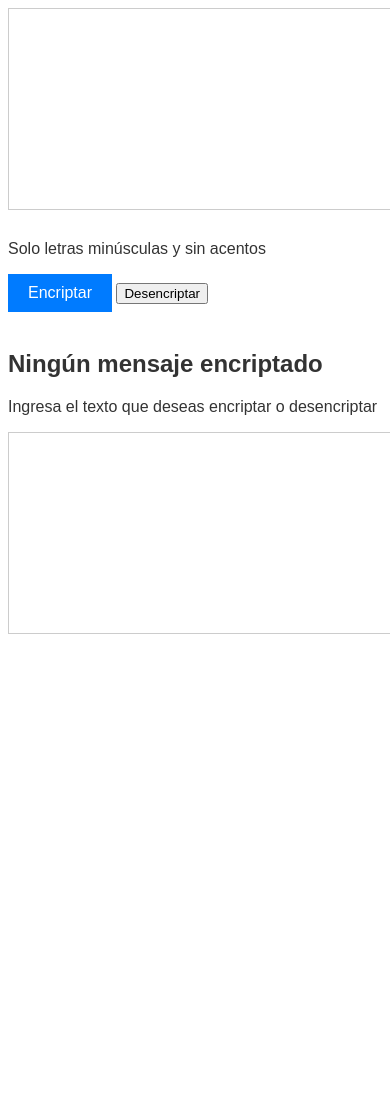
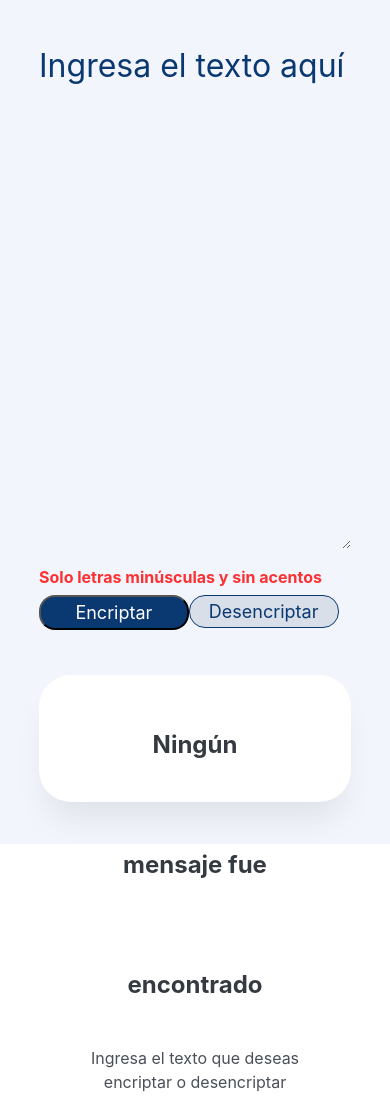
Before and after one commit to sebacho02/Encriptador, a plain HTML site: page index.html in a window 390 px wide. Before the commit the page ends 844 px from the top, so only its background shows below. Drawn offline with nearby package versions, Linux system fonts and the light colour scheme.

Commit message:
Challenge

```diff
--- a/index.html
+++ b/index.html
@@ -1,16 +1,25 @@
 <!DOCTYPE html>
-<html lang="es">
+<html lang="en">
     <head>
-    <meta charset="UTF-8">
+        <meta charset="UTF-8"/>
+        <meta http-equiv="X-UA-Compatible" content="IE=edge" />
         <meta name="viewport" content="width=device-width, initial-scale=1.0">
-    <title>Encriptador de texto</title>
+        <title>Encriptador de Texto</title>
+        <link rel="shortcut icon" href="imagenes/favicon.png" type="image/x-icon" />
         <link rel="stylesheet" href="styles.css">
+        <script src="https://unpkg.com/sweetalert/dist/sweetalert.min.js"></script>
     </head>
     <body>
         <div class="container">
             <div class="encriptar">
-                <textarea name="texto" class="texto" id="texto" cols="30" rows="10" placeholder="Ingresa el texto">
-                </textarea>
+                <textarea
+                name="texto"
+                class="texto"
+                id="texto"
+                cols="30"
+                rows="10"
+                placeholder="Ingresa el texto aquí"
+                ></textarea>
 
                 <div class="terminos">
                     <p>Solo letras minúsculas y sin acentos</p>
@@ -22,14 +31,15 @@
                         type="button"
                         class="btn-desencriptar"
                         value="Desencriptar"
-                    onclick="desencriptar()">
+                        onclick="desencriptar()"
+                    />
                 </div>
                 <div class="encriptador">
-                <img src="" alt="" id="muñeco">
+                    <img src="imagenes/muñeco.png" alt="" id="muñeco"/>
                     <div class="mensaje-encriptado" id="mensaje-encriptado">
-                    <h2 id="titulo-mensaje">Ningún mensaje encriptado</h2>
+                        <h2 id="titulo-mensaje">Ningún mensaje fue encontrado</h2>
                         <p id="parrafo">Ingresa el texto que deseas encriptar o desencriptar</p>
-                    <textarea name="mensaje" id="mensaje" cols="30" rows="10" class="mensaje"></textarea>
+                    </div>
                 </div>
             </div>
         </div>
--- a/index.js
+++ b/index.js
@@ -1,18 +1,51 @@
-function encriptar(texto) {
-    var vocales = ["e", "i", "a", "o", "u"];
-    var reemplazos = ["enter", "imes", "ai", "ober", "ufat"];
-    var resultado = "";
+function encriptar(){
+  let texto = document.getElementById("texto").value;
+  let tituloMensaje = document.getElementById("titulo-mensaje");
+  let parrafo = document.getElementById("parrafo");
+  let muñeco = document.getElementById("muñeco");
 
-    for (var i = 0; i < texto.length; i++) {
-      var letra = texto[i];
-      var indice = vocales.indexOf(letra);
+  let textoCifrado = texto
+      .replace(/e/gi, "enter")
+      .replace(/i/gi, "imes")
+      .replace(/a/gi, "ai")
+      .replace(/o/gi, "ober")
+      .replace(/u/gi, "ufat");
 
-      if (indice >= 0) {
-        resultado += reemplazos[indice];
-      } else {
-        resultado += letra;
-      }
+  if (texto.length !=0){
+      document.getElementById("texto").value = textoCifrado;
+      tituloMensaje.textContent = "Texto encriptado con éxito";
+      parrafo.textContent = "";
+      muñeco.src = "./imagenes/encriptador.jpg"
+  } else{
+      muñeco.src = "./imagenes/muñeco.png";
+      tituloMensaje.textContent = "Ningún mensaje fue encontrado";
+      parrafo.textContent = "Ingresa el texto que deseas encriptar o desencriptar";
+      swal("Ooops!", "Debes ingresar un texto", "warning");
+  }
+}
+
+function desencriptar() {
+  let texto = document.getElementById("texto").value;
+  let tituloMensaje = document.getElementById("titulo-mensaje");
+  let parrafo = document.getElementById("parrafo");
+  let muñeco = document.getElementById("muñeco");
+
+  let textoCifrado = texto
+    .replace(/enter/gi, "e")
+    .replace(/imes/gi, "i")
+    .replace(/ai/gi, "a")
+    .replace(/ober/gi, "o")
+    .replace(/ufat/gi, "u");
+
+    if (texto.length != 0) {
+      document.getElementById("texto").value = textoCifrado;
+      tituloMensaje.textContent = "Texto desencriptado con éxito";
+      parrafo.textContent = "";
+      muñeco.src = "./imagenes/desencriptado.jpg";
+    } else {
+      muñeco.src = "./imagenes/muñeco.png";
+      tituloMensaje.textContent = "Ningún mensaje fue encontrado";
+      parrafo.textContent = "Ingresa el texto que deseas encriptar o desencriptar";
+      swal("Ooops!", "Debes ingresar un texto", "warning");
     }
-
-    return resultado;
-  }
+}
--- a/styles.css
+++ b/styles.css
@@ -1,60 +1,228 @@
-body {
-    font-family: Arial, sans-serif;
-    font-size: 16px;
-    color: #333;
+*{
+  margin: 0;
+  padding: 0;
 }
 
-  header {
-    text-align: center;
-    padding: 20px;
+.container{
+  position: relative;
+  width: 100vw;
+  height: 100vh;
+  background: #f3f5fc;
 }
 
-  main {
-    max-width: 500px;
-    margin: 0 auto;
+.texto{
+  position: absolute;
+  width: 42%;
+  height: 60%;
+  left: 12%;
+  top: 15%;
+  border: none;
+  font-family: "Inter";
+  font-style: normal;
+  font-weight: 400;
+  font-size: 32px;
+  line-height: 150%;
+  background-color: #f3f5fc;
 }
 
-  section {
-    padding: 20px;
+.texto::placeholder{
+  color: #0a3871;
 }
 
-  form {
+.texto:focus,
+.texto:active{
+  border: none;
+  outline: none;
+}
+
+.terminos{
+  display: flex;
+  flex-direction: row;
+  align-items: center;
+  padding: 0px;
+  gap: 8px;
+  position: absolute;
+  width: 80%;
+  left: 12%;
+  top: 80%;
+}
+
+.terminos p {
+  font-family: "Inter";
+  font-style: normal;
+  font-weight: 700;
+  font-size: 18px;
+  line-height: 150%;
+  color: red;
+  opacity: 0.8;
+  flex: none;
+  order: 1;
+  flex-grow: 0;
+}
+
+.botones{
+  display: flex;
+  flex-direction: rox;
+  align-items: flex-start;
+  padding: 1% 0;
+  position: absolute;
+  width: 80%;
+  left: 12%;
+  top: 82%;
+}
+
+.btn-encriptar{
+  align-items: center;
+  justify-content: center;
+  padding: 2%;
+  gap: 8px;
+  width: 25%;
+  background-color: #0a3871;
+  border-radius: 24px;
+  font-family: "Inter";
+  font-size: 18px;
+  line-height: 19px;
+  text-align: center;
+  color: #fff;
+}
+
+.btn-desencriptar{
+  box-sizing: border-box;
+  display: flex;
+  flex-direction: row;
+  align-items: flex-start;
+  justify-content: center;
+  padding: 2%;
+  gap: 8px;
+  width: 25%;
+  background: #d8dfe8;
+  border: 1px solid #0a3871;
+  border-radius: 24px;
+  font-family: "Inter";
+  font-weight: 400;
+  font-size: 18px;
+  line-height: 19px;
+  text-align: center;
+  color: #0a3871;
+}
+
+.btn-desencriptar:hover,
+.btn-encriptar:hover{
+  margin: 0.3%;
+  width: 24.5%;
+  padding: 1.8%;
+}
+
+
+.encriptador {
+  display: flex;
+  justify-content: center;
+  position: absolute;
+  width: 30%;
+  height: 90%;
+  left: 60%;
+  top: 5%;
+  background: #fff;
+  box-shadow: 0px 24px 32px -8px rgba(0, 0, 0, 0.08);
+  border-radius: 32px;
+}
+
+
+.mensaje-encriptado {
   display: flex;
   flex-direction: column;
+  align-items: center;
+  padding: 1%;
+  gap: 1px;
+  position: absolute;
+  width: 100%;
+  top: 60%;
+  text-align: center;
 }
 
-  label {
-    margin-bottom: 5px;
+.mensaje-encriptado h2{
+  width: 60%;
+  font-family: "Inter";
+  font-style: normal;
+  font-weight: 700;
+  font-size: 24px;
+  line-height: 120px;
+  text-align: center;
+  color: #343a40;
 }
 
-  textarea {
-    width: 100%;
-    padding: 10px;
-    margin-bottom: 10px;
-    border: 1px solid #ccc;
-    font-family: inherit;
-    font-size: inherit;
+.mensaje-encriptado p{
+  width: 80%;
+  font-family: "Inter";
+  font-style: normal;
+  font-weight: 400;
+  font-size: 16px;
+  line-height: 150%;
+  text-align: center;
+  color: #495057;
 }
 
-  button {
-    padding: 10px 20px;
-    background-color: #007bff;
-    color: #fff;
-    border: none;
-    cursor: pointer;
+.encriptador img {
+  position: absolute;
+  width: 80%;
+  height: 50%;
+  top: 15%;
+}
+
+/* Responsive design */
+@media(max-width: 57.5em) {
+  .container{
+    display: flex;
+    flex-direction: row;
+  }
+
+  .encriptar {
+    width: 100%;
+  }
+  .texto{
+    width: 80%;
+    height: 60%;
+    left: 10%;
+    top: 5%;
+  }
+  .terminos {
+    width: 80%;
+    left: 10%;
+    top: 67%;
+  }
+  .terminos p{
     font-size: 16px;
   }
 
-  button:hover {
-    background-color: #0056b3;
+  .botones{
+    width: 80%;
+    left: 10%;
+    top: 70%;
   }
 
-  #resultado {
-    background-color: #f7f7f7;
+  .btn-encriptar, .btn-desencriptar{
+    width: 48%;
+    border-radius: 16px;
+  }
+  .btn-encriptar:hover, .btn-desencriptar:hover{
+    margin: 3%;
+    width: 47.5%;
+    padding: 1.8%;
+  }
+  .encriptador{
+    width: 80%;
+    height: 15%;
+    left: 10%;
+    top: 80%;
   }
 
-  footer {
-    text-align: center;
-    padding: 20px;
-    background-color: #f7f7f7;
+  .mensaje-encriptado{
+    width: 100%;
+    top: 5%;
   }
+  .encriptador img{
+    top: 0;
+    display: none;
+    visibility: hidden;
+  }
+}
```
Lines whose indentation alone changed are shown as unchanged.
